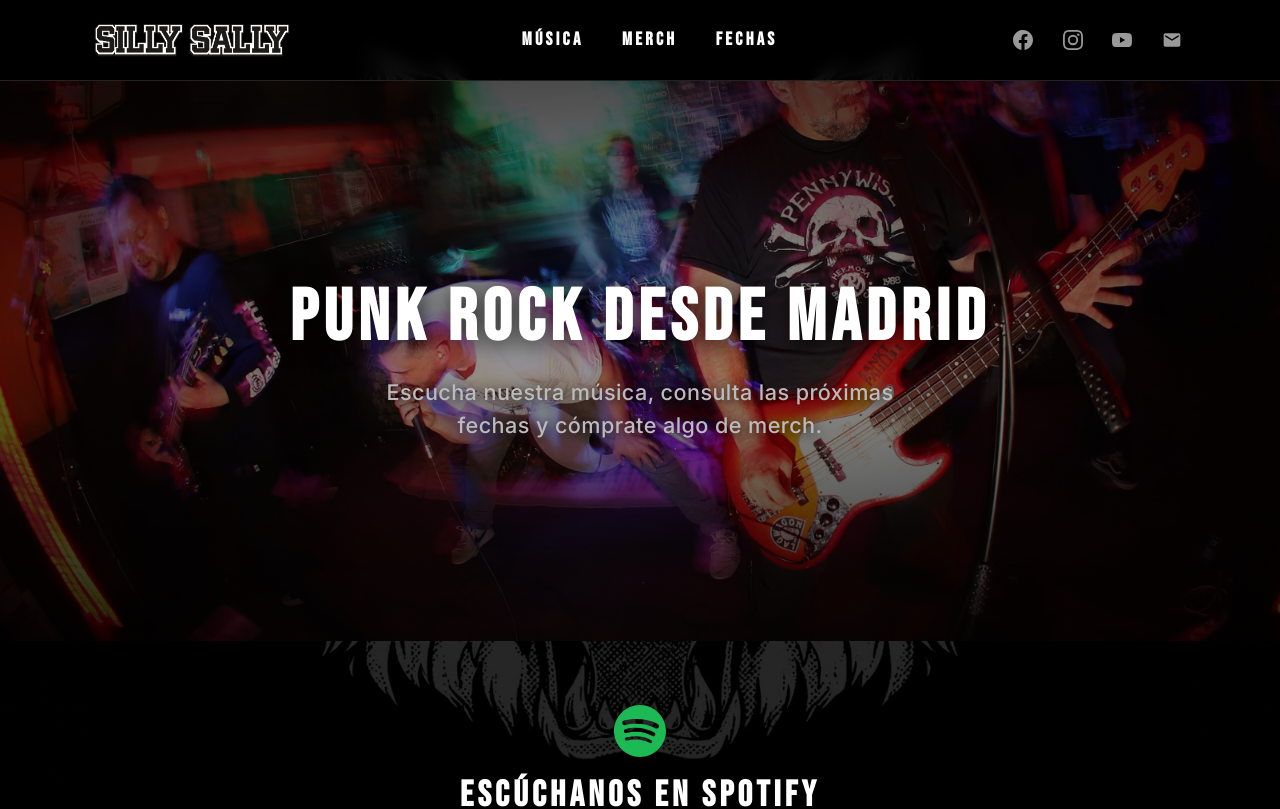
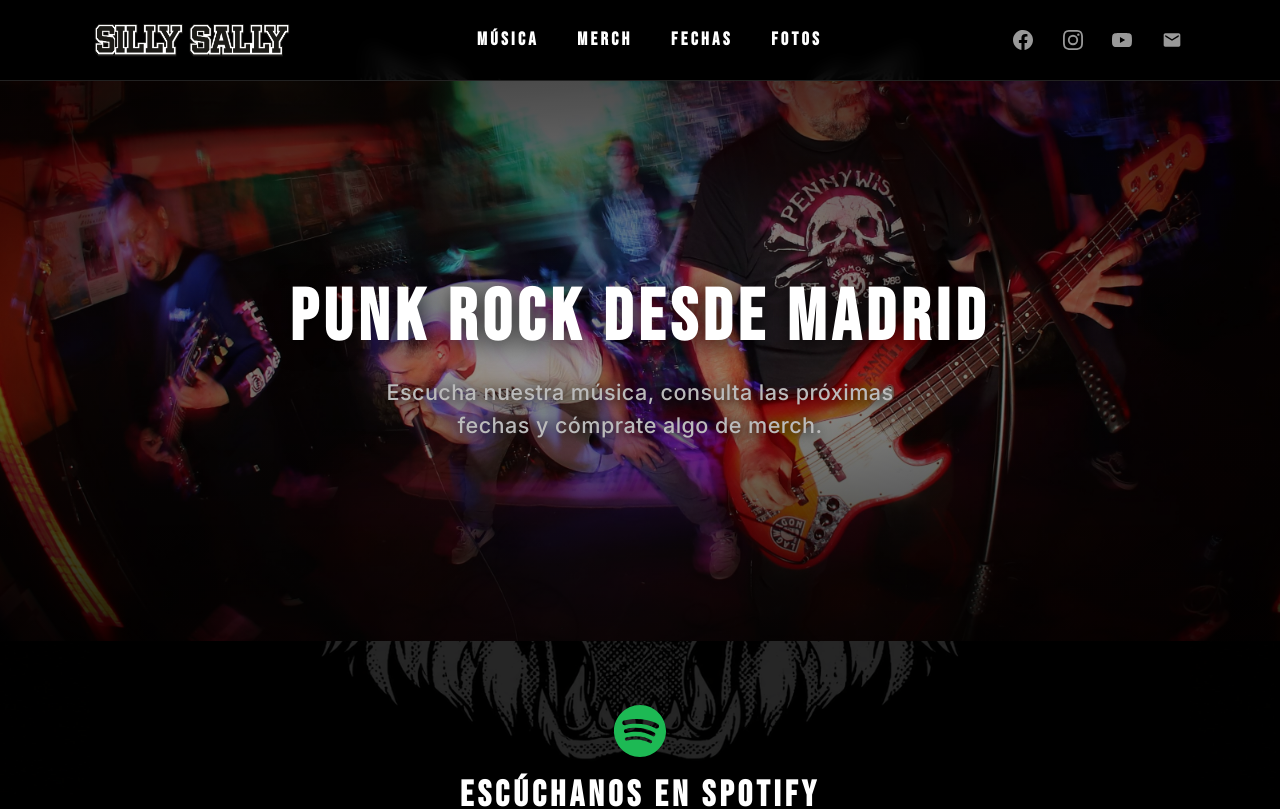
Before and after one commit to danipereiradev/sillysallyweb, a React (Vite) app: page / in a window 1280 px wide. Shown: the top 809 px of the page. Built offline with nearby package versions, Linux system fonts and the light colour scheme.

Commit message:
Add 'Galería' link to Nav component

```diff
--- a/src/components/Nav.jsx
+++ b/src/components/Nav.jsx
@@ -7,6 +7,7 @@ const LINKS = [
   { label: 'Música', href: '#spotify' },
   { label: 'Merch', href: '#merch' },
   { label: 'Fechas', href: '#concerts' },
+  { label: 'Fotos', href: '#galeria' },
 ]
 
 const SOCIAL_LINKS = [
```
